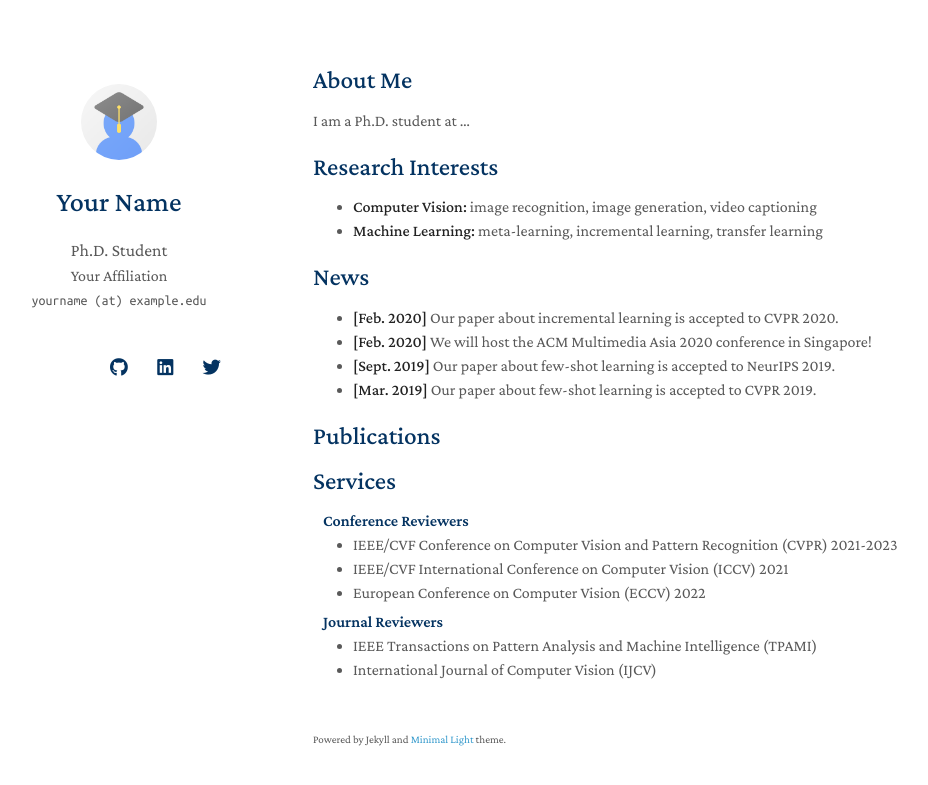
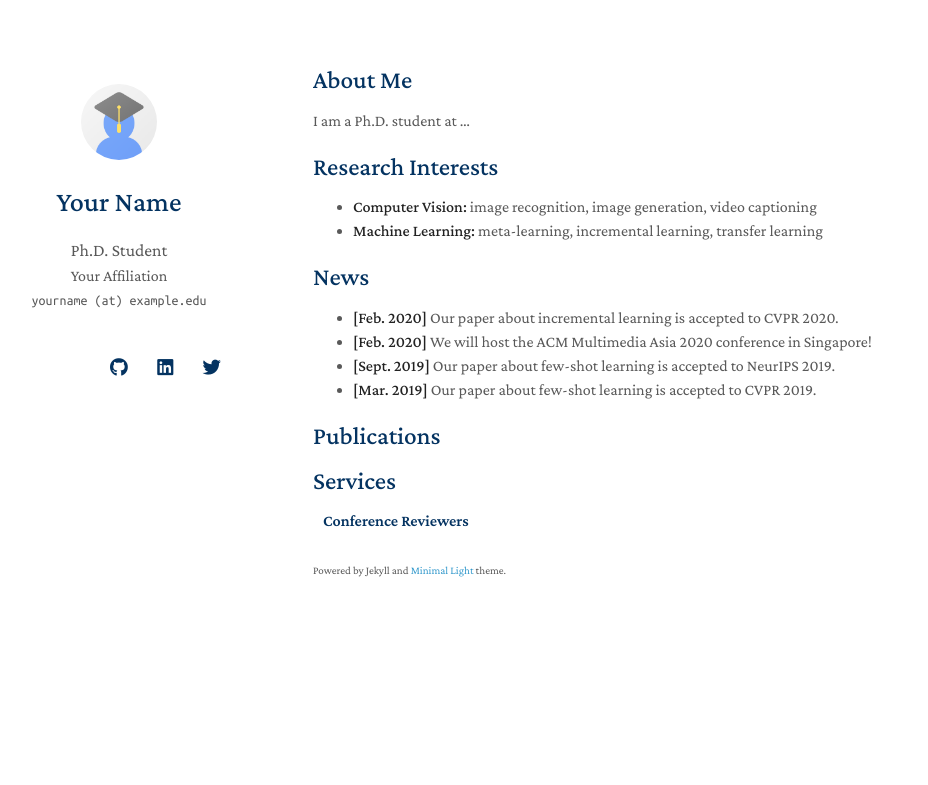
Before and after one commit to vfaraji89/vfaraji891, a Jekyll site: the page built from index.md, in a window 1280 px wide. Shown: the top 785 px of the page, without its empty margins (157-1085 px from the left). Built offline with Jekyll 4.4.1, drawn with Linux system fonts in a browser that asks for light colours; nearby versions of some CDN libraries; a style sheet for code colours, icons or effects is not loaded; our own code applies the rules of GitHub Pages for plain Markdown files.

Commit message:
Update services.md

```diff
--- a/_includes/services.md
+++ b/_includes/services.md
@@ -1,16 +1,3 @@
 ## Services
 
 <h4 style="margin:0 10px 0;">Conference Reviewers</h4>
-
-<ul style="margin:0 0 5px;">
-  <li><a href="http://cvpr2023.thecvf.com/"><autocolor>IEEE/CVF Conference on Computer Vision and Pattern Recognition (CVPR) 2021-2023</autocolor></a></li>
-  <li><a href="http://iccv2021.thecvf.com/"><autocolor>IEEE/CVF International Conference on Computer Vision (ICCV) 2021</autocolor></a></li>
-  <li><a href="https://eccv2022.ecva.net/"><autocolor>European Conference on Computer Vision (ECCV) 2022</autocolor></a></li>
-</ul>
-
-<h4 style="margin:0 10px 0;">Journal Reviewers</h4>
-
-<ul style="margin:0 0 20px;">
-  <li><a href="https://www.computer.org/csdl/journal/tp"><autocolor>IEEE Transactions on Pattern Analysis and Machine Intelligence (TPAMI)</autocolor></a></li>
-  <li><a href="https://www.springer.com/journal/11263"><autocolor>International Journal of Computer Vision (IJCV)</autocolor></a></li>
-</ul>
```
